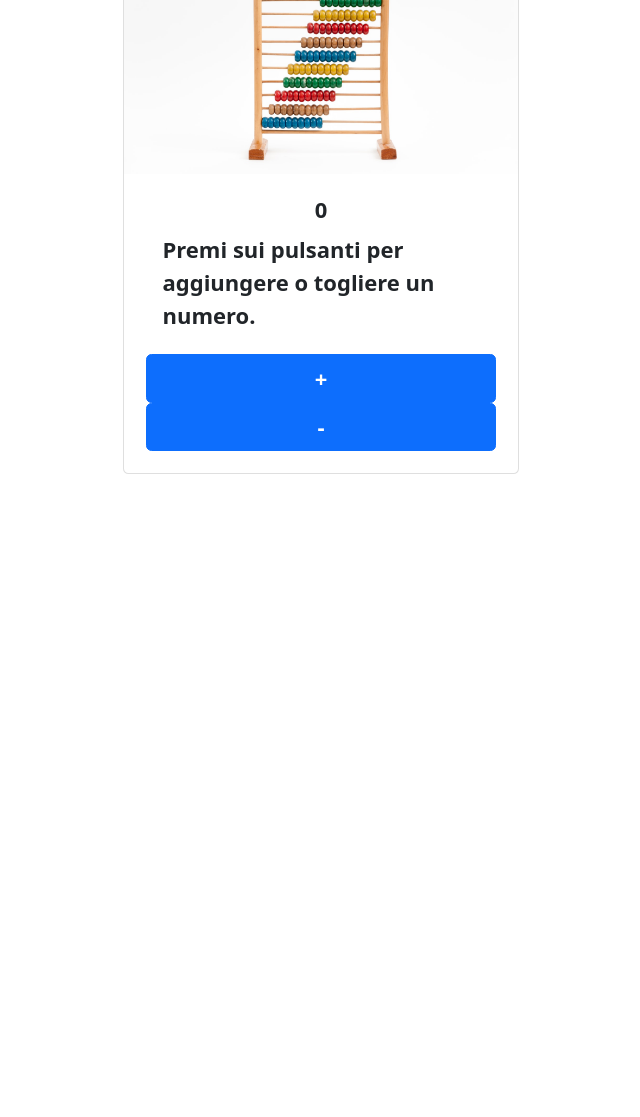
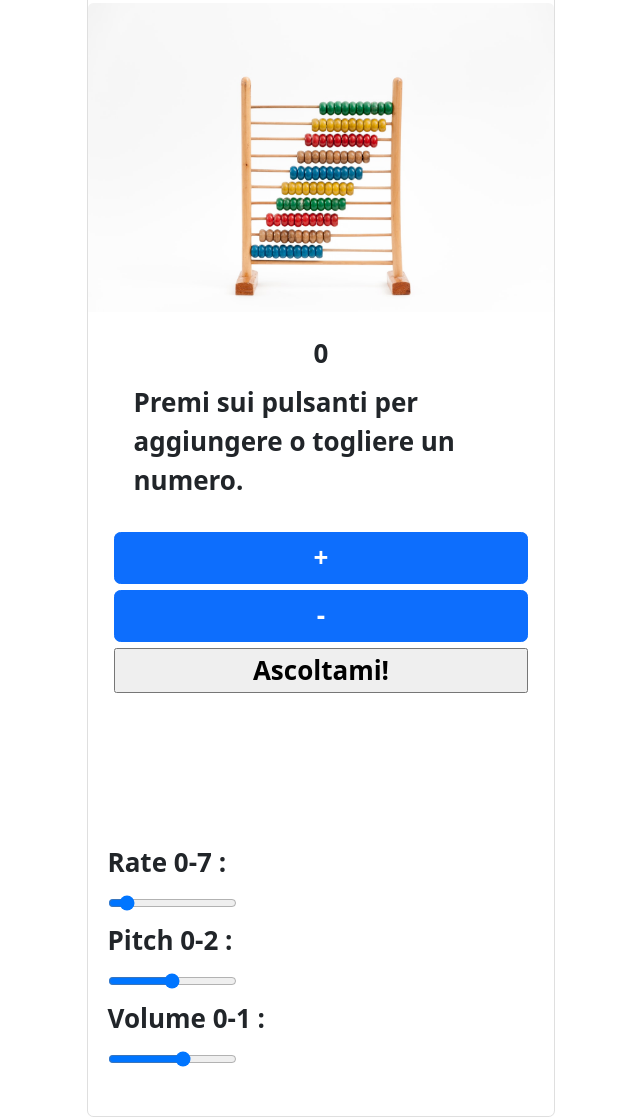
Before and after one commit to GiulioM90/counter, a plain HTML site: page index.html in a window 1280 px wide. Shown: the part 89-1206 px from the top of the page, without its empty margins (319-959 px from the left). Before the commit the page ends 800 px from the top, so only its background shows below. Drawn offline with nearby package versions, Linux system fonts and the light colour scheme.

Commit message:
aggiunta funzione lettura

```diff
--- a/index.html
+++ b/index.html
@@ -11,7 +11,8 @@
 </head>
 <body>
     <div class="card" style="width: 18rem;">
-        <img src="abaco.jpg" class="card-img-top" alt="...">
+      <h1>Conta con me!</h1>
+        <img src="abaco.jpg" class="card-img-top" alt="immagine_abaco">
         <div class="card-body">
           <h5 class="card-title">  <div class= "pageContainer"><div id="number">
             0
@@ -21,17 +22,40 @@
 
 
           <p class="card-text" >Premi sui pulsanti per aggiungere o togliere un numero.</p>
-          <div href="" class="btn btn-primary " >   <div class="pluscontainer" id="pluscontainer">
+          <div href="" class="btn btn-primary m-1 " id="pluscontainer">   <div class="pluscontainer" id="">
             <div>
               +
               </div></div></div>
-          <div href="" class="btn btn-primary">  <div class="mincontainer" id="mincontainer">
+          <div href="" class="btn btn-primary" id="mincontainer">  <div class="mincontainer" id="">
             <div>
               -
               </div></div></div>
+              <input class="m-1" type="Button" value="Ascoltami!" onclick="myFunction()">
             </div>
         </div>
         </div>
+
+        <div class="container">
+          <div class="d-none"> Language :</div><br /> <!-- qui potrei trasformare l'input in select con optioni che richiamano i valori prodotto dal JS id="details" dtltxt-->
+           <input type="text" id="lang" value="it_IT" class="d-none">
+           <br />
+
+           <br />
+           Rate 0-7 :<br />
+           <input type="range" min="0" max="7" value = "0.7" step="0.1" id="rate" >
+
+           <br />
+           Pitch 0-2 :<br />
+           <input type="range" min="0" max="2" value = "1" step="1" id="pitch"> <!--  https://developer.mozilla.org/en-US/docs/Web/HTML/Element/input/range-->
+
+           <br />
+           Volume 0-1 :<br />
+           <input type="range" min="0" max="1" step="0.1" value ="0.6" id="volume" >
+           <br /><br />
+           <!--<div id="details" style="display:block;">Language List</div>-->
+           <textarea id="details" rows="12" cols="50" style="display:none;">Language List</textarea>
+
+         </div>
       </div>
 
 
--- a/script.js
+++ b/script.js
@@ -7,8 +7,56 @@ var minbutton = document.getElementById ("mincontainer");
 plusbutton.onclick = function() {
   count += 1;
   number.innerHTML =  count;
+  console.log(count);
 };
 minbutton.onclick = function (){
   count -=1;
   number.innerHTML = count;
+  console.log(count);
 };
+
+function myFunction() { //   https://jsfiddle.net/exrx8e1y/    https://stackoverflow.com/a/48056986/14503082
+
+  dtlarea = document.getElementById("details");
+  //dtlarea.style.display="none";
+  dtltxt = "";
+
+  var mytimer = setInterval(function () {
+
+    var voices = speechSynthesis.getVoices();
+    //console.log(voices);
+    if (voices.length !== 0) {
+
+      var msg = new SpeechSynthesisUtterance();
+
+      msg.rate = document.getElementById("rate").value; // 0.1 to 10
+      msg.pitch = document.getElementById("pitch").value; //0 to 2
+      msg.volume = document.getElementById("volume").value; // 0 to 1
+
+      msg.text = count;
+      msg.lang = document.getElementById("lang").value; //'it_IT';
+
+      for (var i = 0; i < voices.length; i++) {
+
+        dtltxt += voices[i].lang + ' ' + voices[i].name + '\n';
+
+        if (voices[i].lang == msg.lang) {
+          msg.voice = voices[i]; // Note: some voices don't support altering params
+          msg.voiceURI = voices[i].voiceURI;
+          // break;
+        }
+      }
+
+      msg.onend = function (e) {
+        console.log('Finished in ' + event.elapsedTime + ' seconds.');
+        dtlarea.value = dtltxt;
+      };
+
+      speechSynthesis.speak(msg);
+
+      clearInterval(mytimer);
+
+    }
+  }, 0);
+
+};
--- a/style.css
+++ b/style.css
@@ -1,6 +1,6 @@
 *{
     font-weight: 800;
-    font-size: 22px;
+    font-size: 26px;
 }
 .card {
     margin: auto;
```
